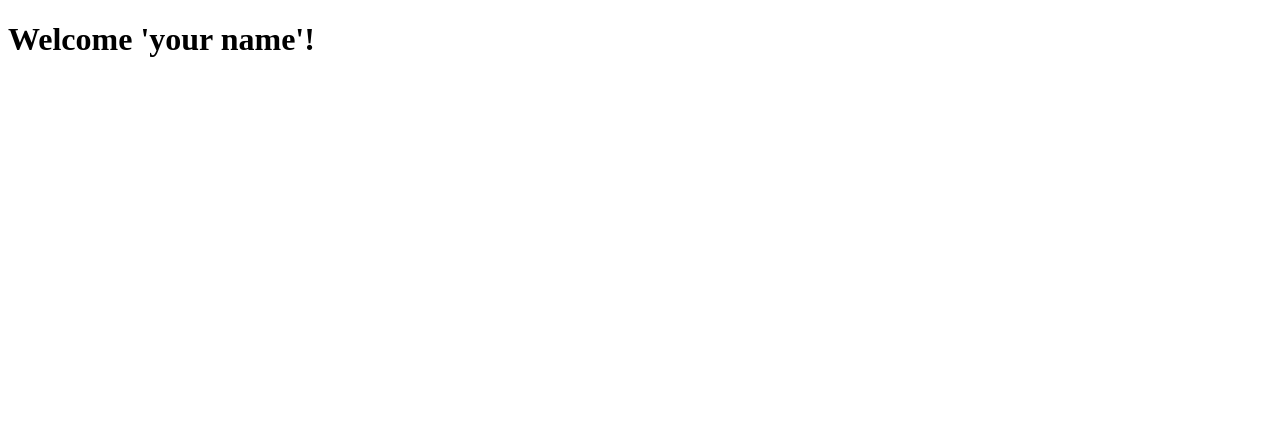
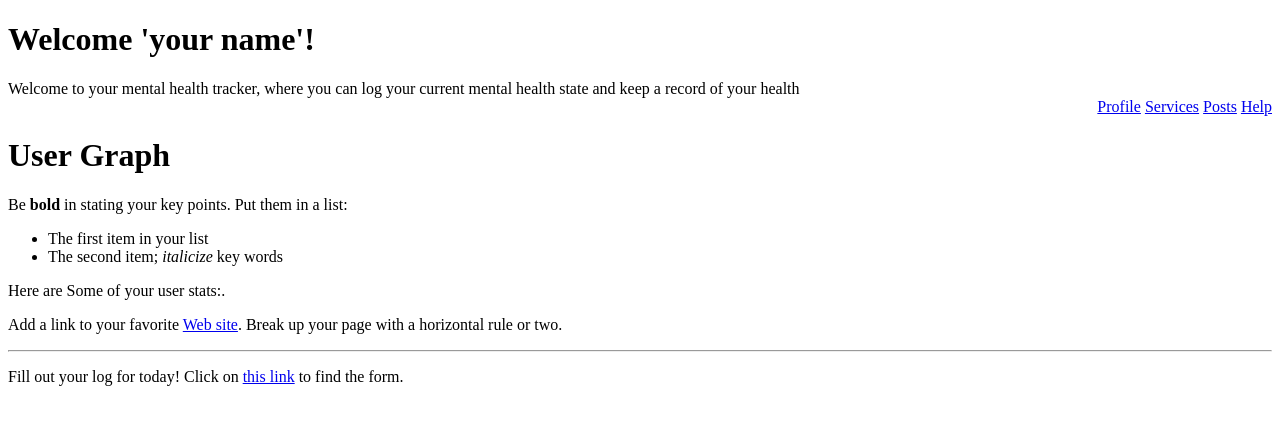
Before and after one commit to lydiagd/Mental-Health-Web, a website: page main.html in a window 1280 px wide. Drawn offline with Linux system fonts and the light colour scheme.

Commit message:
VERY basic main / LogForm

```diff
--- a/main.html
+++ b/main.html
@@ -2,11 +2,43 @@
 <html>
 <head>
 <title>Mental Health Tracker</title>
-    <h1>Welcome 'your name'!
-    </h1>
+    <h1>Welcome 'your name'!</h1>
+    Welcome to your mental health tracker, where you can log your current mental health state and keep a record of your health
 </head>
+
+<style>
+
+
+</style>
+
 <body>
     <script src = "firebase.js"></script>
     <script src = "main.js"></script>
+
+<div align="right">
+    <div class="sidenav">
+        <a href="#">Profile</a>
+        <a href="#">Services</a>
+        <a href="#">Posts</a>
+        <a href="#">Help</a>
+    </div>
+
+</div>
+
+    <div style="background-color:rgb(255, 255, 255)">
+        <h1>User Graph</h1>
+        <p>Be <b>bold</b> in stating your key points. Put them in a list: </p>
+    <ul>
+    <li>The first item in your list</li>
+    <li>The second item; <i>italicize</i> key words</li>
+    </ul>
+    <p>Here are Some of your user stats:. </p>
+
+    <p>Add a link to your favorite <a href="https://www.dummies.com/">Web site</a>.
+    Break up your page with a horizontal rule or two. </p>
+    <hr>
+    <p>Fill out your log for today! Click on <a href="LogForm.html">this link</a> to find the form.</p>
+    </div>
+
 </body>
 </html>
```
Also changed, not shown: LogForm.html (added, +39 -0 lines), functions/index.js (added, +8 -0 lines), functions/package.json (added, +25 -0 lines), functions/.eslintrc.json (added), public/firebase.js (added), 2 other files.
